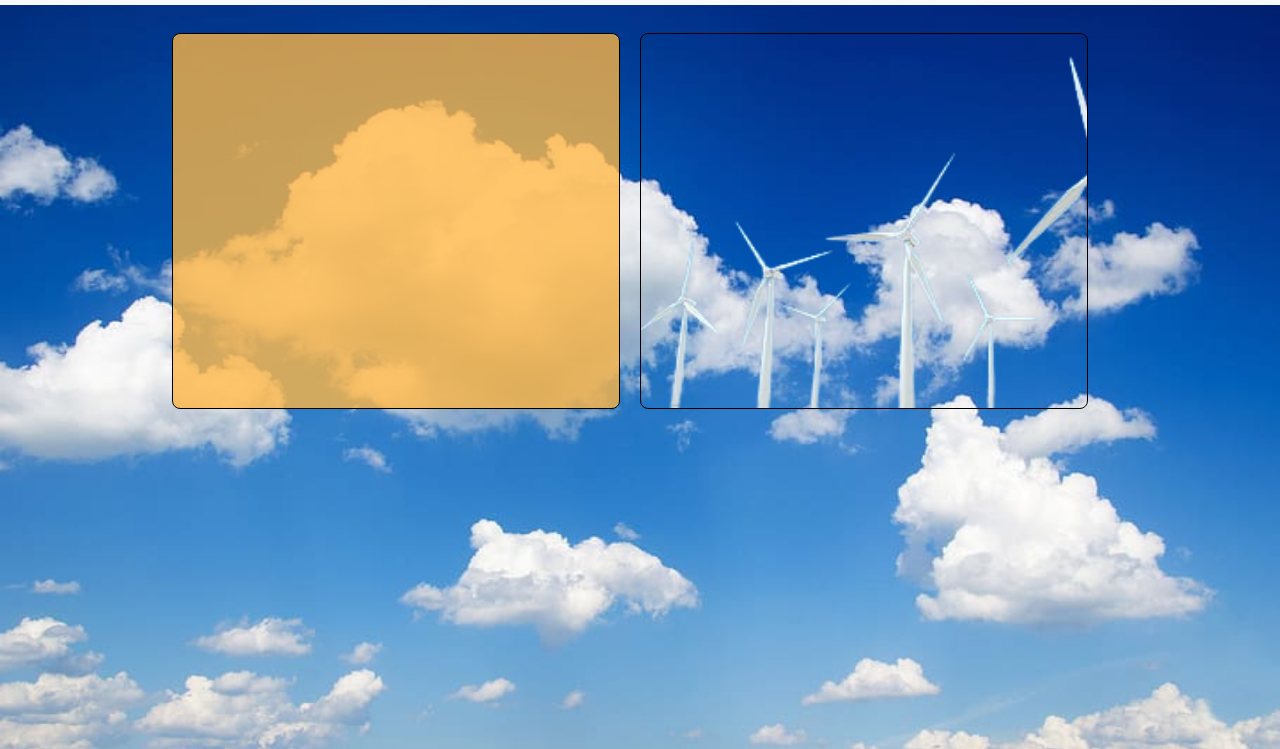
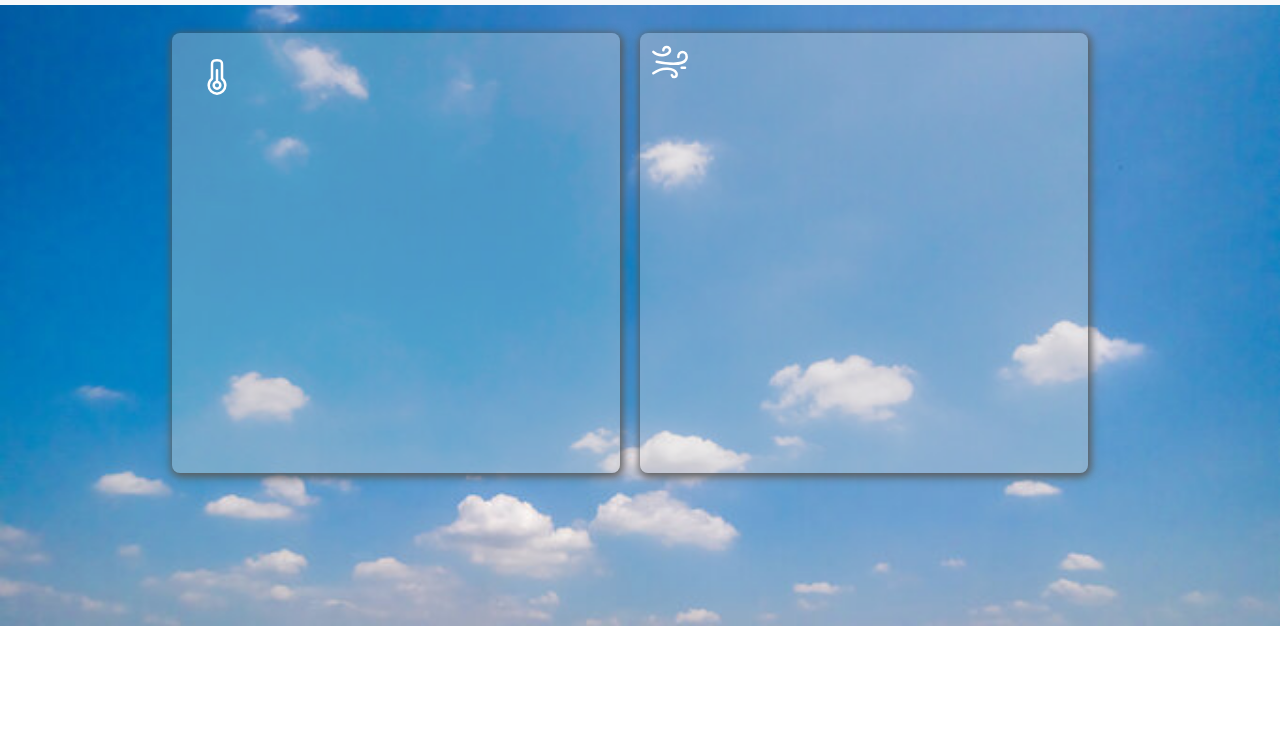
Before and after one commit to sonuxkushwaha98/My-weather-website, a plain HTML site: page index.html in a window 1280 px wide. Shown: the part 51-800 px from the top of the page. Drawn offline with nearby package versions, Linux system fonts and the light colour scheme.

Commit message:
third commit

```diff
--- a/index.html
+++ b/index.html
@@ -22,16 +22,48 @@
     </div>
   </nav>
   <div class="cityName d-flex align-items-center, justify-content-center">
-    <h1><span id="cityName"></span></h1>
+    <h1><span id="date"></span></h1>
   </div>
   <div class="cardContainer ">
+
     <div class="tempCard">
-      <div class="image"><img id="tempImg" src="" alt=""> <p id="text"></p></div>
+
+      <div class="image">
+        <div class="icon">
+          <svg xmlns="http://www.w3.org/2000/svg" viewBox="0 0 24 24" width="40" height="40" color="#ffffff"
+            fill="none">
+            <path
+              d="M12 22C14.7614 22 17 19.7614 17 17C17 15.3644 16.2147 13.9122 15.0005 13V5.00049C15.0005 4.06815 15.0005 3.60198 14.8481 3.23428C14.6451 2.74451 14.256 2.35537 13.7662 2.15239C13.3985 2 12.9323 2 12 2C11.0677 2 10.6015 2 10.2338 2.15239C9.74402 2.35537 9.35488 2.74451 9.1519 3.23428C8.99951 3.60198 8.99951 4.06815 8.99951 5.00049V13C7.78534 13.9122 7 15.3644 7 17C7 19.7614 9.23858 22 12 22Z"
+              stroke="currentColor" stroke-width="1.5" stroke-linejoin="round" />
+            <path
+              d="M12 15C10.8954 15 10 15.8954 10 17C10 18.1046 10.8954 19 12 19C13.1046 19 14 18.1046 14 17C14 15.8954 13.1046 15 12 15ZM12 15V8"
+              stroke="currentColor" stroke-width="1.5" stroke-linecap="round" stroke-linejoin="round" />
+          </svg>
+
+        </div>
+        <img id="tempImg" src="" alt="">
+        <p id="text"></p>
+      </div>
       <div id="temp"></div>
       <div id="humidity"></div>
       <div id="feelslike"></div>
     </div>
     <div class="windCard">
+      <div class="icon"><svg xmlns="http://www.w3.org/2000/svg" viewBox="0 0 24 24" width="40" height="40"
+          color="#ffffff" fill="none">
+          <path
+            d="M2 5.94145C5.5 9.37313 10.5755 7.90241 11.7324 5.94145C11.9026 5.65301 12 5.31814 12 4.96096C12 3.87795 11.1046 3 10 3C8.89543 3 8 3.87795 8 4.96096"
+            stroke="currentColor" stroke-width="1.5" stroke-linecap="round" />
+          <path
+            d="M17 8.92814C17 7.31097 18.1193 6 19.5 6C20.8807 6 22 7.31097 22 8.92814C22 9.6452 21.7799 10.3021 21.4146 10.8111C19.3463 14.1915 9.2764 12.9164 4 11.8563"
+            stroke="currentColor" stroke-width="1.5" stroke-linecap="round" />
+          <path
+            d="M13.0854 19.8873C13.2913 20.5356 13.8469 21 14.5 21C15.3284 21 16 20.2528 16 19.331C16 19.0176 15.9224 18.7244 15.7873 18.4738C14.4999 15.9925 7.99996 14.3239 2 18.7746"
+            stroke="currentColor" stroke-width="1.5" stroke-linecap="round" />
+          <path d="M19 15.5H21" stroke="currentColor" stroke-width="1.5" stroke-linecap="round"
+            stroke-linejoin="round" />
+        </svg>
+      </div>
       <div id="windSpeed"></div>
       <div id="windDir"></div>
       <div id="country"></div>
--- a/script.js
+++ b/script.js
@@ -1,4 +1,4 @@
-const cityName = document.querySelector('#cityName')
+const date = document.querySelector('#date')
 const temperature = document.querySelector('#temp')
 const humidity = document.querySelector('#humidity')
 const feelsLike = document.querySelector('#feelslike')
@@ -19,13 +19,13 @@ const getWeather =  () => {
       let data = await fetch(`https://api.weatherapi.com/v1/current.json?key=89a8c580db13441ea4f155129240707&q=${value}`);
       data = await data.json();
       console.log(data);
-      temperature.innerHTML = "<b>Temperature</b> " +data.current.temp_c + "&#8451";
+      temperature.innerHTML = `<b>${data.location.name}</b> `+`<h1>${data.current.temp_c}&#8451</h1>`;
       humidity.innerHTML =  "<b>Humidity</b> "+data.current.humidity + '%';
       feelsLike.innerHTML = "<b>Feels like</b> "+data.current.feelslike_c + "&#8451";
       windspeed.innerHTML="<b>Wind speed</b> "+data.current.wind_kph+"Km/h";
       windDir.innerHTML="<b>Wind direction</b> "+data.current.wind_dir
       country.innerHTML="<b>Country</b> "+data.location.country;
-      cityName.innerHTML = "Welcome to "+data.location.name;
+      date.innerHTML = "Date/Time "+data.current.last_updated;
       region.innerHTML="<b>Region</b> "+data.location.region;
       tempImg.src= data.current.condition.icon;
       text.innerHTML=data.current.condition.text
--- a/style.css
+++ b/style.css
@@ -1,12 +1,12 @@
 body {
-    background-image: url(weather2.jpg);
+    background-image: url(backgroundImage.jpg);
     background-size: cover;
     background-repeat: no-repeat;
 }
 .cityName{
     margin-top: 20px;
 }
-#cityName {
+#date {
     color: black;
 }
 .cardContainer{
@@ -18,24 +18,26 @@ body {
 .tempCard {
     display: flex;
     flex-direction: column;
-    height: 47vh;
+    height: 55vh;
     width: 35vw;
-    border: 1px solid black;
     border-radius: 1vh;
     margin-right: 20px;
     background-size: contain;
-    background-color: #ffb743c7;
+    background-color: #d3d3d35c;
     background-repeat: no-repeat;
     font-size: large;
-    color: black;
+    color: white;
+    box-shadow: 1px 2px 9px 2px #5b5b5b;
 }
 
-.image {
+.image{
+    display: flex;
+    gap: 20px;
     height: 30%;
     width: 30%;
-    margin: 5px;
-    display: flex;
+    margin: 15px;
 }
+
 #text{
     font-size: 15px;
     margin-top: 20px;
@@ -43,25 +45,31 @@ body {
 }
 
 .windCard {
-    height: 47vh;
+    display: flex;
+    flex-direction: column;
+    height: 55vh;
     width: 35vw;
-    border: 1px solid black;
     border-radius: 1vh;
     margin-right: 20px;
-    background-image: url('windSpeed.png');
-    background-size: cover;
+    background-size: contain;
+    background-color: #d3d3d35c;
     background-repeat: no-repeat;
     font-size: large;
-    color: black;
+    color: white;
+    box-shadow: 1px 2px 9px 2px #5b5b5b;
 }
 
 #temp {
     margin-left: 8vh;
+    display: flex;
+    align-items: center;
+    gap: 10px;
 }
 
 #humidity {
     margin: 7vh;
     margin-left: 8vh;
+    margin-top: 20px;
 }
 
 #feelslike {
@@ -74,13 +82,23 @@ body {
 
 #country {
     margin: 5vh;
+    margin-top: 0px;
 }
 
 #region {
     margin: 5vh;
+    margin-top: 0px;
 }
 #windDir {
     margin: 5vh;
+    margin-top: 0px;
+}
+.icon{
+    display: flex;
+    gap: 10px;
+    position: relative;
+    left: 10px;
+    top: 9px;
 }
 
 @media screen and (max-width: 800px) {
```
Also changed, not shown: backgroundImage.jpg (added).
